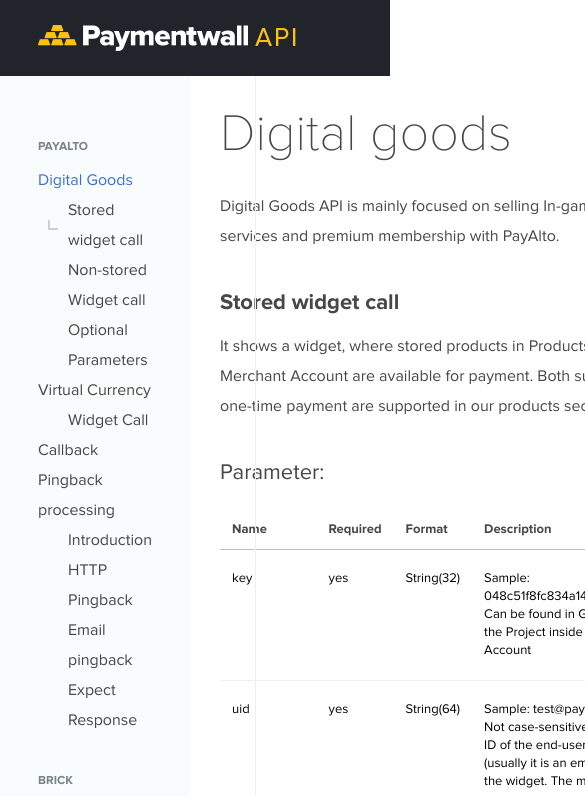
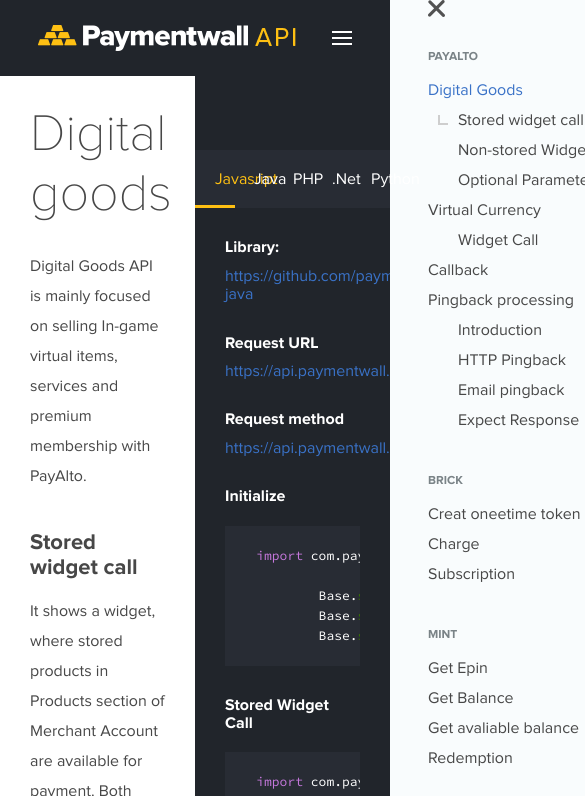
Before and after one commit to huy3001/pmwtest, a website: page index.html in a window 390 px wide. Shown: the top 796 px of the page, 585 px wide, since content can reach past the window. Drawn offline with nearby package versions, Linux system fonts and the light colour scheme.

Commit message:
Style responsive

```diff
--- a/index.html
+++ b/index.html
@@ -2,10 +2,12 @@
 <html>
 <head lang="en">
     <meta charset="UTF-8">
-    <meta name="viewport" content="width=device-width, initial-scale=1">
+    <meta name="viewport" content="width=device-width, initial-scale=1, shrink-to-fit=no">
     <title>Paymentwall Testing</title>
     <link rel="stylesheet" href="//cdnjs.cloudflare.com/ajax/libs/highlight.js/9.12.0/styles/default.min.css">
     <link rel="stylesheet" href="css/main.css"/>
+    <script src="//cdnjs.cloudflare.com/ajax/libs/highlight.js/9.12.0/highlight.min.js"></script>
+    <script src="http://code.jquery.com/jquery-1.12.4.min.js" integrity="sha256-ZosEbRLbNQzLpnKIkEdrPv7lOy9C27hHQ+Xp8a4MxAQ=" crossorigin="anonymous"></script>
 </head>
 <body class="page">
     <div class="page__inner">
@@ -364,7 +366,6 @@
         </main>
     </div>
 
-    <script src="//cdnjs.cloudflare.com/ajax/libs/highlight.js/9.12.0/highlight.min.js"></script>
     <script>hljs.initHighlightingOnLoad();</script>
     <script type="text/javascript" src="js/main.js"></script>
 </body>
--- a/js/main.js
+++ b/js/main.js
@@ -1,3 +1,57 @@
 /**
  * Created by Huy on 02/08/2018.
  */
+
+(function ($) {
+    /* Global variables */
+    var desktop = 1200,
+        wdWidth = $(window).width();
+
+    /* Main functions */
+    var mainJs = {
+        toggleSidebar: function () {
+            var sidebar = $('.sidebar'),
+                headerButton = $('.header__button');
+
+            if (wdWidth < desktop) {
+                if (headerButton.length) {
+                    headerButton.on('click', function () {
+                        if (sidebar.hasCalss('shown')) {
+                            sidebar.removeClass('shown');
+                        }
+                        else {
+                            sidebar.addClass('shown');
+                        }
+                    });
+                }
+            }
+            else {
+                sidebar.removeClass('shown');
+            }
+        }
+    };
+
+    /* Window ready functions */
+    $(window).ready(function () {
+
+    });
+
+    /* Window resize functions */
+    var resize = 0;
+    $(window).resize(function() {
+        var _self = $(this);
+        resize++;
+        setTimeout(function() {
+            resize--;
+            if (resize === 0) {
+                // Done resize ...
+                if (_self.width() !== wdWidth) {
+                    wdWidth = _self.width();
+                    // Done resize width ...
+                    // Sidebar toggle //
+                    mainJs.toggleSidebar();
+                }
+            }
+        }, 100);
+    });
+})(jQuery);
--- a/scss/base/_typography.scss
+++ b/scss/base/_typography.scss
@@ -1,5 +1,5 @@
 /* Typography styles */
-* {
+*, ::after, ::before {
     @include box-sizing(border-box);
 }
 
--- a/scss/components/_buttons.scss
+++ b/scss/components/_buttons.scss
@@ -9,7 +9,10 @@
         outline: none;
     }
 
-    &_desktop_hidden {
-        display: none;
+    /* Desktop */
+    @include bp(min-width, $desktop) {
+        &_desktop_hidden {
+            display: none;
+        }
     }
 }
--- a/scss/layout/_code-api.scss
+++ b/scss/layout/_code-api.scss
@@ -3,7 +3,7 @@
     background: $bg__header;
     display: table-cell;
     min-height: 100vh;
-    width: 40%;
+    width: 50%;
 
     &__code-box {
         margin: 20px 0 0;
@@ -108,3 +108,10 @@
         }
     }
 }
+
+/* Desktop */
+@include bp(min-width, $desktop) {
+    .code-api {
+        width: 40%;
+    }
+}
--- a/scss/layout/_header.scss
+++ b/scss/layout/_header.scss
@@ -4,9 +4,17 @@
     height: $header__height;
     width: 100%;
     padding: 25px 38px;
+    position: relative;
 
     &__logo {
         display: inline-block;
         vertical-align: top;
     }
+
+    &__button {
+        margin-top: -7px;
+        position: absolute;
+        right: 38px;
+        top: 50%;
+    }
 }
--- a/scss/layout/_info.scss
+++ b/scss/layout/_info.scss
@@ -2,7 +2,7 @@
 .info {
     display: table-cell;
     min-height: 100vh;
-    width: 40%;
+    width: 50%;
     padding: 30px;
 
     &__title {
@@ -65,3 +65,10 @@
         }
     }
 }
+
+/* Desktop */
+@include bp(min-width, $desktop) {
+    .info {
+        width: 40%;
+    }
+}
--- a/scss/layout/_sidebar.scss
+++ b/scss/layout/_sidebar.scss
@@ -1,9 +1,16 @@
 /* Sidebar styles */
 .sidebar {
     background: $bg__sidebar;
-    display: table-cell;
-    width: 20%;
+    display: block;
+    height: 100vh;
+    width: 320px;
+    overflow-x: hidden;
+    overflow-y: auto;
     padding: 0 38px;
+    position: fixed;
+    right: -320px;
+    top: 0;
+    @include transition();
 }
 
 .sign-up {
@@ -96,3 +103,12 @@
         padding-left: 30px;
     }
 }
+
+/* Desktop */
+@include bp(min-width, $desktop) {
+    .sidebar {
+        display: table-cell;
+        width: 20%;
+        position: static;
+    }
+}
--- a/scss/pages/_home.scss
+++ b/scss/pages/_home.scss
@@ -2,9 +2,12 @@
 .main-content {
     @include clearfix();
     display: table;
+    table-layout: fixed;
     width: 100%;
     position: relative;
 
+    /* Desktop */
+    @include bp(min-width, $desktop) {
         &:before {
             content: '';
             display: block;
@@ -16,3 +19,4 @@
             top: 0;
         }
     }
+}
--- a/scss/utilities/_mixins.scss
+++ b/scss/utilities/_mixins.scss
@@ -62,6 +62,15 @@
     -ms-filter: $value;
     -o-filter: $value;
     filter: $value;
+}
+
+/* flexbox */
+@mixin flexbox() {
+    display: -webkit-box;
+    display: -moz-box;
+    display: -webkit-flex;
+    display: -ms-flexbox;
+    display: flex;
 }
 
 /* font smoothing */
```
Also changed, not shown: css/main.css. Lines whose indentation alone changed are shown as unchanged.
